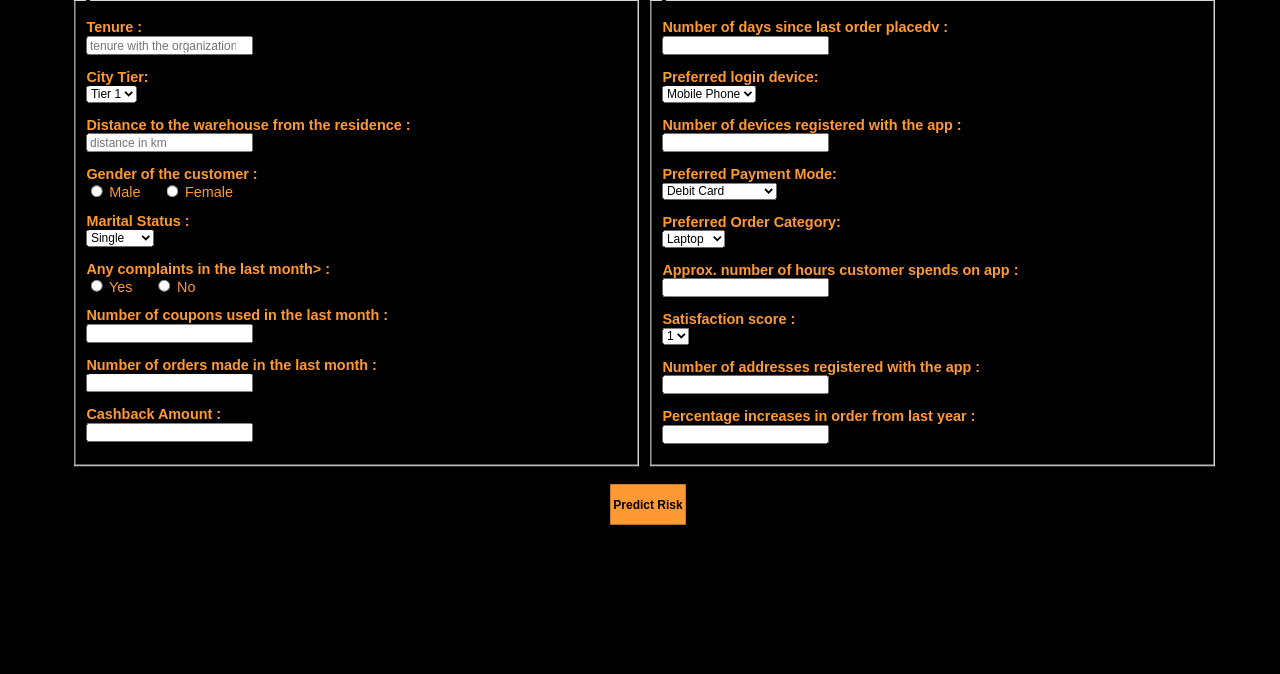
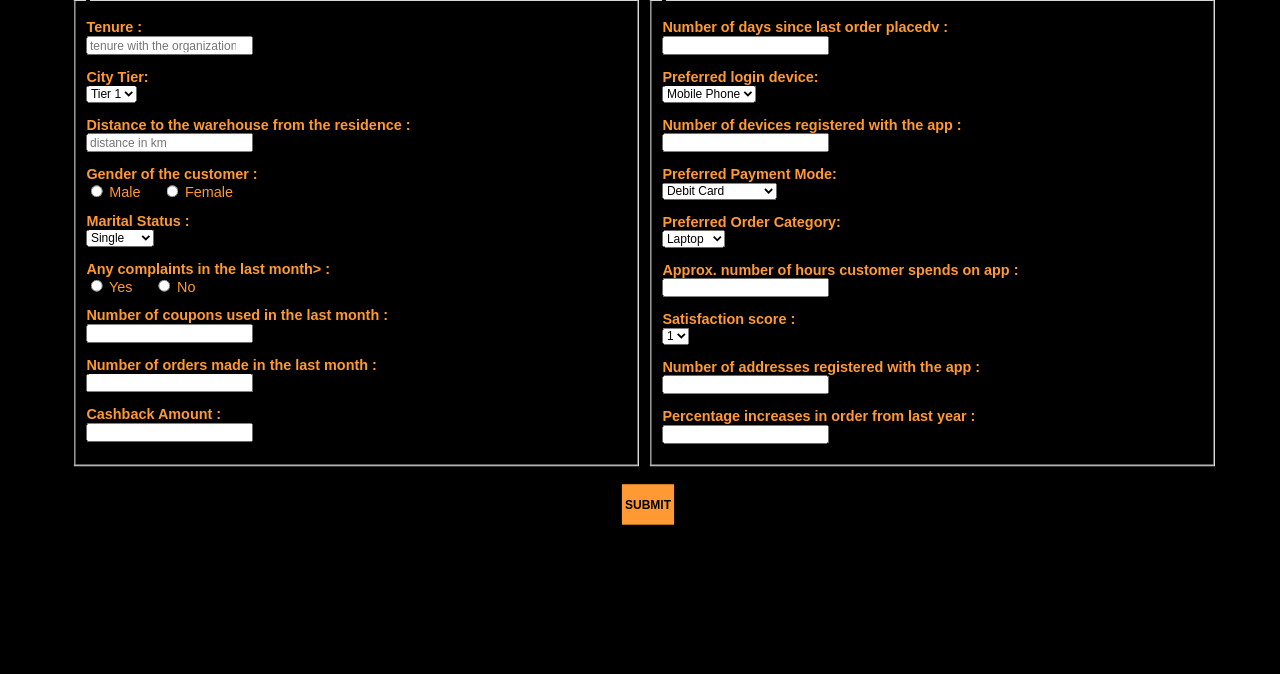
Before and after one commit to shrutibalan4591/E-commerce-Customer-Churn-Prediction, a Flask app: page / in a window 1280 px wide. Shown: the part 69-743 px from the top of the page. Run offline with Flask 2, Linux system fonts and the light colour scheme; parts of the project's set-up code (start-up, migrations or seed data) failed here and were passed over.

Commit message:
Commit 2

```diff
--- a/templates/index.html
+++ b/templates/index.html
@@ -197,7 +197,7 @@ body  {
 
 
 		<div class="button" >
-			<button type="submit" class="button-submit" style="cursor:pointer;" hover="background-color:blue;"><b>Predict Risk</b></button>
+			<button type="submit" class="button-submit" style="cursor:pointer;" hover="background-color:blue;"><b>SUBMIT</b></button>
 		</div>
     </form>
 	<br>
```
